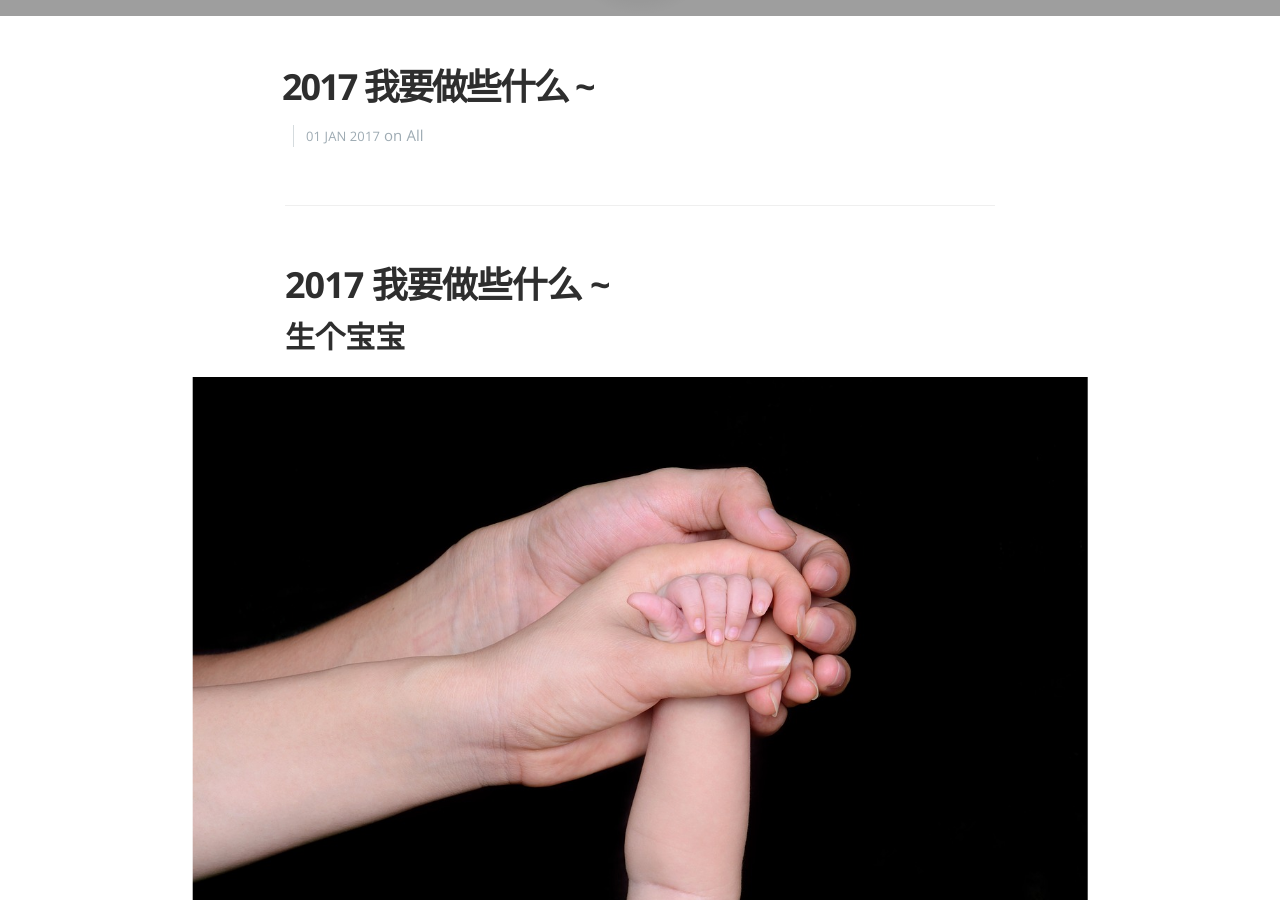
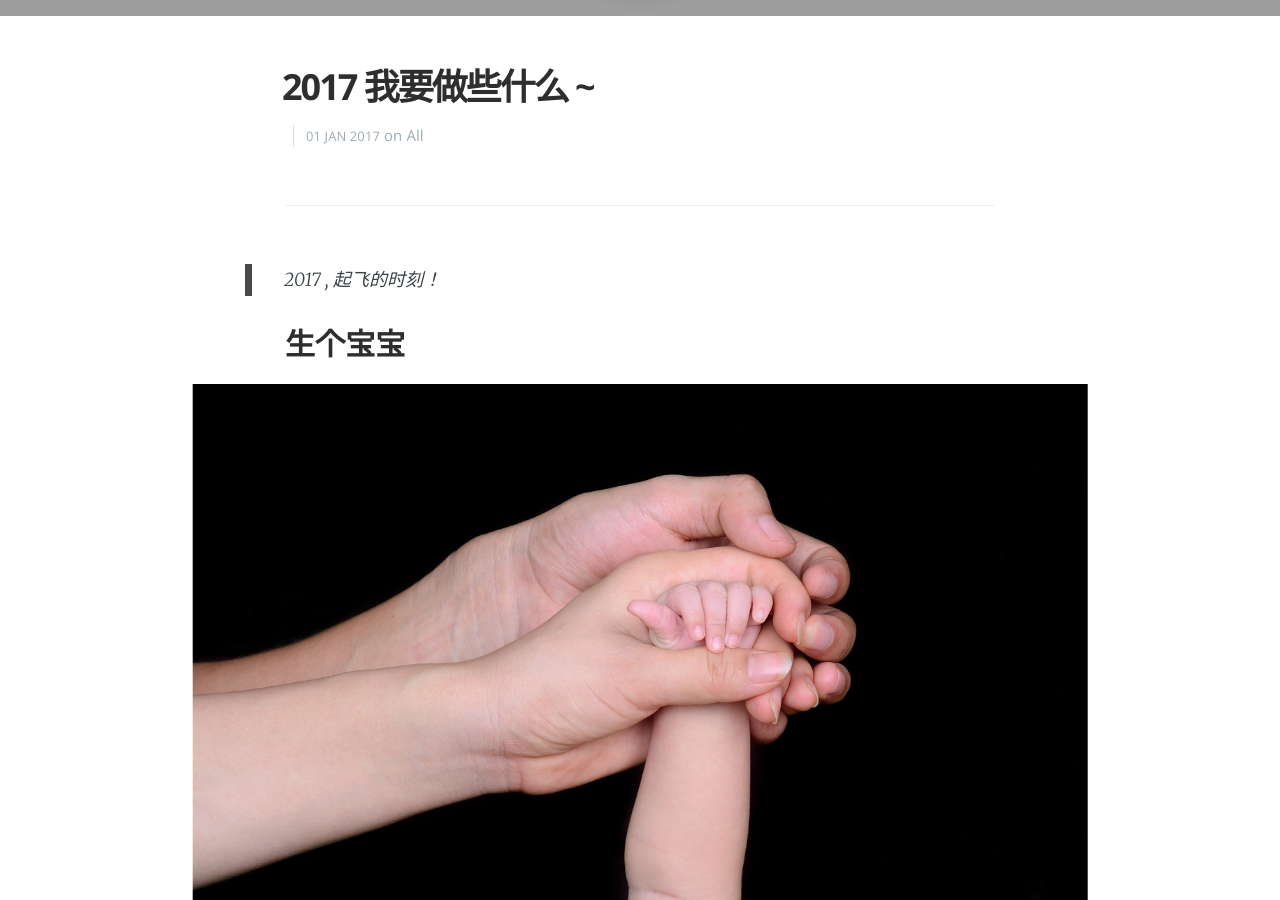
Before and after one commit to joo-studio/blog.joozo.cn, a Jekyll site: the page built from _posts/2017-01-01-my-2017.md, in a window 1280 px wide and 900 px high, scrolled down 569 px. Built offline with Jekyll 4.4.1, drawn with Linux system fonts in a browser that asks for light colours; nearby versions of some CDN libraries; Markdown is read by kramdown in place of the engine named in the settings.

Commit message:
2017 first post

```diff
--- a/_posts/2017-01-01-my-2017.md
+++ b/_posts/2017-01-01-my-2017.md
@@ -8,8 +8,8 @@ cover: 'img/two.png'
 navigation: True
 logo: 'assets/images/ghost.png'
 ---
-
-##2017 我要做些什么 ~
+>2017 , 起飞的时刻！
+>
 
 ###生个宝宝
 ![one](img/2017/01/01.jpg)
@@ -18,7 +18,7 @@ logo: 'assets/images/ghost.png'
 ![one](img/2017/01/04.jpg)
 
 ###坚持锻炼
-![one](img/2017/01/03.jpg)
+![one](img/2017/01/02.jpg)
 
 ###赚钱存钱
-![one](img/2017/01/02.jpg)
+![one](img/2017/01/03.jpg)
```
Also changed, not shown: img/2017/01/04.jpg.
